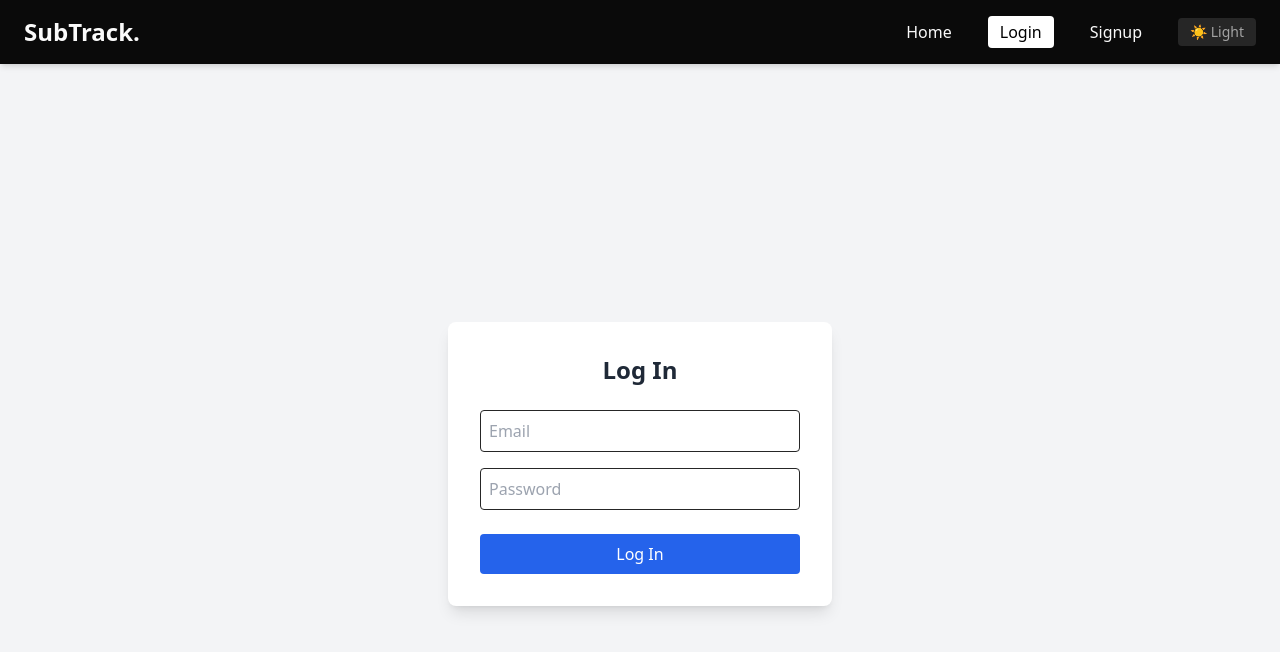
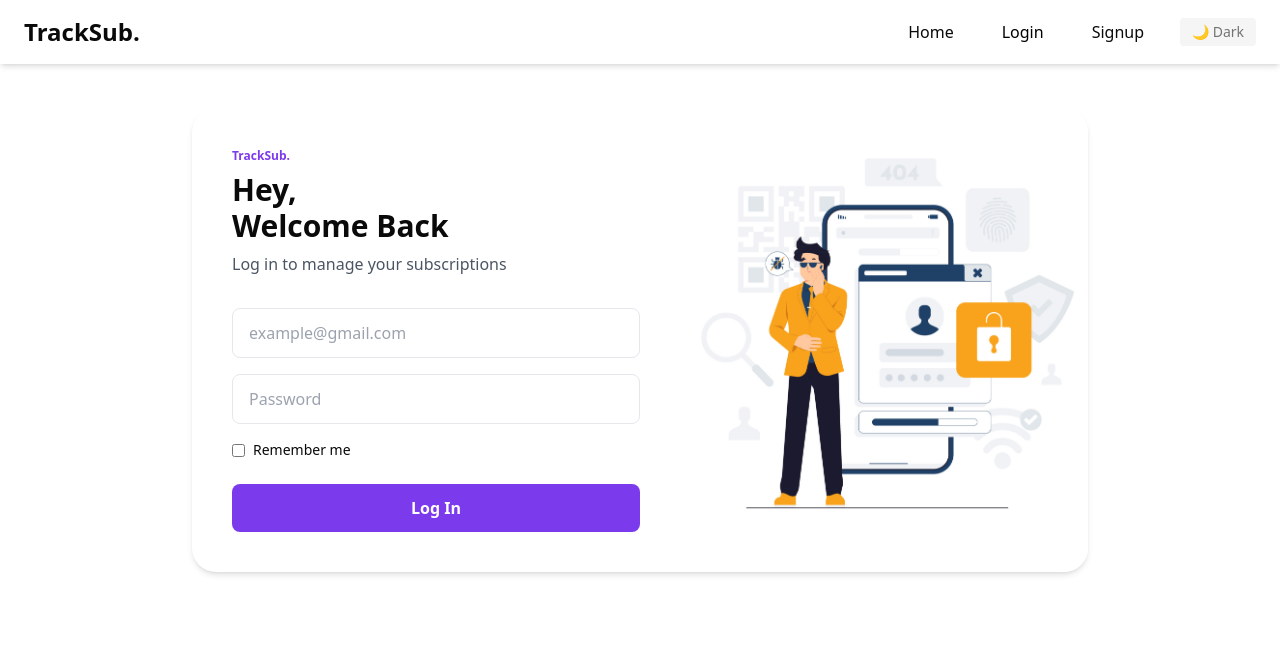
Before and after one commit to srivastava-aryan/Tracksub, a React (Vite) app in the folder tracksub-app/: page /login in a window 1280 px wide. Shown: the top 652 px of the page. Built offline with nearby package versions, Linux system fonts and the light colour scheme; no server answers.

Commit message:
few ui changes

```diff
--- a/tracksub-app/src/api/axiosInstance.js
+++ b/tracksub-app/src/api/axiosInstance.js
@@ -1,8 +1,8 @@
 import axios from "axios";
 
 const instance = axios.create({
-  //  baseURL: "http://localhost:5000/api",
-  baseURL:"https://tracksub-2u8x.onrender.com/api"
+   baseURL: "http://localhost:5000/api",
+  // baseURL:"https://tracksub-2u8x.onrender.com/api"
 });
 
 export default instance;
--- a/tracksub-app/src/components/Navbar.jsx
+++ b/tracksub-app/src/components/Navbar.jsx
@@ -1,22 +1,12 @@
-import { useEffect, useState } from "react";
 import { Link, useNavigate, useLocation } from "react-router-dom";
 import { useAuth } from "../context/AuthContext";
+import { useTheme } from "../context/ThemeContext";
 
 const Navbar = () => {
-
-  const [dark, setDark] = useState(true);
+  const { dark, toggleDark } = useTheme();
   const { user, logout } = useAuth();
   const navigate = useNavigate();
   const location = useLocation();
-
-  useEffect(() => {
-    const html = document.documentElement;
-    if (dark) {
-      html.classList.add("dark");
-    } else {
-      html.classList.remove("dark");
-    }
-  }, [dark]);
 
   const handleLogout = async () => {
     try {
@@ -29,7 +19,7 @@ const Navbar = () => {
 
   return (
     <nav className="bg-background text-foreground shadow-md px-6 py-4 flex justify-between items-center sticky top-0 z-50">
-      <h1 className="text-2xl font-bold">SubTrack.</h1>
+      <h1 className="text-2xl font-bold">TrackSub.</h1>
       <div className="space-x-6 flex items-center">
         <Link
           to="/"
@@ -45,13 +35,13 @@ const Navbar = () => {
             >
               Dashboard
             </Link>
-            <Link
+            {/* <Link
               to="/add"
               className={`px-3 py-1 rounded transition-colors ${location.pathname === "/add" ? "bg-white text-black" : "hover:text-blue-600 dark:hover:text-blue-400"}`}
             >
               Add
-            </Link>
-            <Link
+            </Link> */}
+            {/* <Link
               to="/tags"
               className={`px-3 py-1 rounded transition-colors ${location.pathname === "/tags" ? "bg-white text-black" : "hover:text-blue-600 dark:hover:text-blue-400"}`}
             >
@@ -62,7 +52,7 @@ const Navbar = () => {
               className={`px-3 py-1 rounded transition-colors ${location.pathname === "/profile" ? "bg-white text-black" : "hover:text-blue-600 dark:hover:text-blue-400"}`}
             >
               Profile
-            </Link>
+            </Link> */}
           </>
         )}
         {!user ? (
@@ -89,7 +79,7 @@ const Navbar = () => {
           </button>
         )}
         <button
-          onClick={() => setDark(!dark)}
+          onClick={toggleDark}
           className="bg-muted text-muted-foreground text-sm px-3 py-1 rounded hover:bg-accent hover:text-accent-foreground transition-colors"
         >
           {dark ? "☀️ Light" : "🌙 Dark"}
--- a/tracksub-app/src/components/app-sidebar.jsx
+++ b/tracksub-app/src/components/app-sidebar.jsx
@@ -2,6 +2,7 @@ import * as React from "react"
 import {
   ArrowUpCircleIcon,
   BarChartIcon,
+  BellDotIcon,
   CameraIcon,
   ClipboardListIcon,
   DatabaseIcon,
@@ -46,9 +47,9 @@ const AppData = ({ user }) => ({
       icon: HomeIcon,
     },
     {
-      title: "Lifecycle",
+      title: "Reminders",
       url: "#",
-      icon: ListIcon,
+      icon: BellDotIcon,
     },
     {
       title: "Analytics",
--- a/tracksub-app/src/context/SubscriptionContext.jsx
+++ b/tracksub-app/src/context/SubscriptionContext.jsx
@@ -14,6 +14,7 @@ export const SubscriptionProvider = ({ children }) => {
     if (!user) return;
     try {
       const res = await axios.get(`/subscriptions/${user.uid}`);
+      console.log("Fetched subscriptions:", res.data);
       setSubscriptions(res.data);
     } catch (err) {
       console.error("Fetch error:", err);
@@ -21,8 +22,10 @@ export const SubscriptionProvider = ({ children }) => {
   };
 
   const addSubscription = async (sub) => {
+    if (!user) return;
     try {
-      const res = await axios.post("/subscriptions", sub);
+      const res = await axios.post(`/subscriptions/${user.uid}`, sub);
+      console.log("Created subscription:", res.data);
       setSubscriptions((prev) => [...prev, res.data]);
       console.log("Submitting this data:", sub);
     } catch (err) {
--- /dev/null
+++ b/tracksub-app/src/context/ThemeContext.jsx
@@ -0,0 +1,44 @@
+import { createContext, useContext, useEffect, useState } from 'react';
+
+const ThemeContext = createContext();
+
+export function ThemeProvider({ children }) {
+  const [dark, setDark] = useState(() => {
+    // Check local storage first
+    const stored = localStorage.getItem('theme');
+    if (stored) {
+      return stored === 'dark';
+    }
+    // If no stored preference, check system preference
+    return window.matchMedia('(prefers-color-scheme: dark)').matches;
+  });
+
+  useEffect(() => {
+    const html = document.documentElement;
+    if (dark) {
+      html.classList.add('dark');
+      localStorage.setItem('theme', 'dark');
+    } else {
+      html.classList.remove('dark');
+      localStorage.setItem('theme', 'light');
+    }
+  }, [dark]);
+
+  const toggleDark = () => {
+    setDark(prev => !prev);
+  };
+
+  return (
+    <ThemeContext.Provider value={{ dark, toggleDark }}>
+      {children}
+    </ThemeContext.Provider>
+  );
+}
+
+export function useTheme() {
+  const context = useContext(ThemeContext);
+  if (context === undefined) {
+    throw new Error('useTheme must be used within a ThemeProvider');
+  }
+  return context;
+}
--- a/tracksub-app/src/main.jsx
+++ b/tracksub-app/src/main.jsx
@@ -4,13 +4,16 @@ import App from "./App.jsx";
 import "./index.css";
 import { AuthProvider } from "./context/AuthContext.jsx";
 import { SubscriptionProvider } from "./context/SubscriptionContext.jsx";
+import { ThemeProvider } from "./context/ThemeContext.jsx";
 
 ReactDOM.createRoot(document.getElementById("root")).render(
   <React.StrictMode>
-    <AuthProvider>
-      <SubscriptionProvider>
-        <App />
-      </SubscriptionProvider>
-    </AuthProvider>
+    <ThemeProvider>
+      <AuthProvider>
+        <SubscriptionProvider>
+          <App />
+        </SubscriptionProvider>
+      </AuthProvider>
+    </ThemeProvider>
   </React.StrictMode>
 );
--- a/tracksub-app/src/pages/Home.jsx
+++ b/tracksub-app/src/pages/Home.jsx
@@ -17,9 +17,9 @@ const Home = () => {
 
   return (
   <div className="min-h-screen flex flex-col items-center justify-center px-6 text-center bg-background text-foreground transition-colors">
-      <h1 className="text-5xl font-bold mb-5">Welcome to SubTrack.</h1>
+      <h1 className="text-5xl font-bold mb-5">Welcome to TrackSub.</h1>
   <p className="text-lg max-w-2xl text-muted-foreground mb-6 ">
-        SubTrack is your personal subscription manager that helps you keep track
+        TrackSub is your personal subscription manager that helps you keep track
         of all your recurring expenses in one place. Easily add your subscriptions,
         categorize them with tags, filter by services, and calculate your total
         monthly spending. Stay organized and never lose track of where your money goes!
--- a/tracksub-app/src/pages/Login.jsx
+++ b/tracksub-app/src/pages/Login.jsx
@@ -20,39 +20,186 @@ export default function Login() {
     }
   };
 
+  // return (
+  //   <div className="min-h-screen flex items-center justify-center bg-gray-100 dark:bg-gray-900">
+  //     <div className="bg-white rounded-3xl shadow-md flex w-full max-w-4xl overflow-hidden">
+  //       {/* Form Section */}
+  //       <div className="w-full md:w-1/2">
+  //         <form
+  //           onSubmit={handleLogin}
+  //           className="bg-white dark:bg-gray-800 p-8 rounded-lg shadow-lg w-full"
+  //         >
+  //           <h2 className="text-3xl font-bold mb-6 text-center text-gray-800 dark:text-white">
+  //             Welcome Back
+  //           </h2>
+  //           <p className="text-center text-gray-600 dark:text-gray-400 mb-8">
+  //             Log in to manage your subscriptions
+  //           </p>
+  //           {error && <p className="text-red-500 dark:text-red-400 mb-4">{error}</p>}
+  //           <input
+  //             type="email"
+  //             placeholder="Email"
+  //             className="w-full mb-4 p-3 rounded-lg border border-gray-300 dark:border-gray-600 dark:bg-gray-700 dark:text-white focus:outline-none focus:ring-2 focus:ring-blue-500 dark:focus:ring-blue-400"
+  //             value={email}
+  //             onChange={(e) => setEmail(e.target.value)}
+  //             required
+  //           />
+  //           <input
+  //             type="password"
+  //             placeholder="Password"
+  //             className="w-full mb-6 p-3 rounded-lg border border-gray-300 dark:border-gray-600 dark:bg-gray-700 dark:text-white focus:outline-none focus:ring-2 focus:ring-blue-500 dark:focus:ring-blue-400"
+  //             value={password}
+  //             onChange={(e) => setPassword(e.target.value)}
+  //             required
+  //           />
+  //           <button
+  //             type="submit"
+  //             className="w-full bg-blue-600 text-white p-3 rounded-lg text-lg font-semibold hover:bg-blue-700 transition-colors"
+  //           >
+  //             Log In
+  //           </button>
+  //         </form>
+  //       </div>
+  //       <div className="hidden md:flex md:w-1/2 justify-center items-center">
+  //         <img
+  //           src="/login.jpg"
+  //           alt="Login illustration"
+  //           className="w-full max-w-md dark:opacity-90 transition-opacity"
+  //         />
+  //       </div>
+  //     </div>
+  //   </div>
+  // );
   return (
-    <div className="flex items-center justify-center min-h-screen bg-gray-100 dark:bg-gray-900">
-      <form
-        onSubmit={handleLogin}
-        className="bg-white dark:bg-gray-800 p-8 rounded-lg shadow-lg w-full max-w-sm"
-      >
-        <h2 className="text-2xl font-bold mb-6 text-center text-gray-800 dark:text-white">
-          Log In
-        </h2>
-        {error && <p className="text-cyan-500 mb-4">{error}</p>}
+    <div className=" p-7 overflow-hidden flex items-center justify-center dark:bg-gray-900">
+      <div className="bg-white rounded-3xl shadow-md flex w-full max-w-4xl m-4 overflow-hidden">
+        {/* Left: Login Form */}
+        <div className="flex-1 p-10 flex flex-col justify-center dark:bg-gray-800">
+          <div className="mb-8">
+            <div className="font-bold text-xs text-violet-600 mb-2">TrackSub.</div>
+            <h2 className="text-3xl font-bold mb-2">Hey, <br />Welcome Back</h2>
+            <p className="text-gray-600 dark:text-gray-400">Log in to manage your subscriptions</p>
+            {error && <p className="text-red-500 dark:text-red-400 mb-4">{error}</p>}
+          </div>
+          <form onSubmit={handleLogin}>
+            <div className="mb-4">
               <input
+                className="w-full border border-gray-200 rounded-lg px-4 py-3 focus:outline-none focus:ring-2 focus:ring-violet-400"
                 type="email"
-          placeholder="Email"
-          className="w-full mb-4 p-2 rounded border dark:bg-gray-700 dark:text-white"
+                placeholder="example@gmail.com"
                 value={email}
                 onChange={(e) => setEmail(e.target.value)}
                 required
+                autoComplete="username"
               />
+            </div>
+            <div className="mb-4">
               <input
+                className="w-full border border-gray-200 rounded-lg px-4 py-3 focus:outline-none focus:ring-2 focus:ring-violet-400"
                 type="password"
                 placeholder="Password"
-          className="w-full mb-6 p-2 rounded border dark:bg-gray-700 dark:text-white"
                 value={password}
                 onChange={(e) => setPassword(e.target.value)}
                 required
+                // autoComplete="current-password"
               />
+            </div>
+            <div className="flex items-center justify-between mb-6">
+              <label className="flex items-center text-sm">
+                <input type="checkbox" className="mr-2 accent-violet-600" />
+                Remember me
+              </label>
+              {/* <a href="#" className="text-sm text-gray-500 hover:underline">
+                Forgot Password?
+              </a> */}
+            </div>
             <button
               type="submit"
-          className="w-full bg-blue-600 text-white p-2 rounded hover:bg-blue-700"
+              className="bg-violet-600 text-white w-full py-3 rounded-lg font-semibold hover:bg-violet-700 transition"
             >
               Log In
             </button>
           </form>
+          {/* <p className="mt-6 text-sm text-gray-600 text-center">
+            Don’t have an account? <a href="#" className="text-violet-600 font-semibold hover:underline">Sign Up</a>
+          </p> */}
+        </div>
+        {/* Right: Illustration */}
+        <div className="hidden md:flex flex-1 bg-gradient-to-tr from-violet-500 to-purple-400">
+          <img
+            src="/login.jpg"
+            alt="Login illustration"
+            className="w-full h-full object-cover dark:opacity-90 transition-opacity"
+          />
+        </div>
+      </div>
     </div>
   );
 }
+
+
+
+
+
+
+
+// return (
+//     <div className="min-h-screen flex items-center justify-center bg-gray-100">
+//       <div className="bg-white rounded-3xl shadow-md flex w-full max-w-4xl overflow-hidden">
+//         {/* Left: Login Form */}
+//         <div className="flex-1 p-10 flex flex-col justify-center">
+//           <div className="mb-8">
+//             <div className="font-bold text-xs text-violet-600 mb-2">Fingpr</div>
+//             <h2 className="text-3xl font-bold mb-2">Holla, <br />Welcome Back</h2>
+//             <p className="text-gray-600">Hey, welcome back to your special place</p>
+//           </div>
+//           <form>
+//             <div className="mb-4">
+//               <input
+//                 className="w-full border border-gray-200 rounded-lg px-4 py-3 focus:outline-none focus:ring-2 focus:ring-violet-400"
+//                 type="email"
+//                 placeholder="example@gmail.com"
+//                 value={email}
+//                 onChange={(e) => setEmail(e.target.value)}
+//                 required
+//                 autoComplete="username"
+//               />
+//             </div>
+//             <div className="mb-4">
+//               <input
+//                 className="w-full border border-gray-200 rounded-lg px-4 py-3 focus:outline-none focus:ring-2 focus:ring-violet-400"
+//                 type="password"
+//                 placeholder="Password"
+//                 value={password}
+//                 onChange={(e) => setPassword(e.target.value)}
+//                 required
+//                 // autoComplete="current-password"
+//               />
+//             </div>
+//             <div className="flex items-center justify-between mb-6">
+//               <label className="flex items-center text-sm">
+//                 <input type="checkbox" className="mr-2 accent-violet-600" />
+//                 Remember me
+//               </label>
+//               {/* <a href="#" className="text-sm text-gray-500 hover:underline">
+//                 Forgot Password?
+//               </a> */}
+//             </div>
+//             <button
+//               type="submit"
+//               className="bg-violet-600 text-white w-full py-3 rounded-lg font-semibold hover:bg-violet-700 transition"
+//             >
+//               Sign In
+//             </button>
+//           </form>
+//           {/* <p className="mt-6 text-sm text-gray-600 text-center">
+//             Don’t have an account? <a href="#" className="text-violet-600 font-semibold hover:underline">Sign Up</a>
+//           </p> */}
+//         </div>
+//         {/* Right: Illustration */}
+//         <div className="flex-1 bg-gradient-to-tr from-violet-500 to-purple-400 flex items-center justify-center">
+//           <img src="/login.jpg" alt="Login illustration" className="w-full max-w-md dark:opacity-90 transition-opacity" />
+//         </div>
+//       </div>
+//     </div>
+//   );
```
Also changed, not shown: tracksub-app/src/pages/Signup.jsx (+12 -3 lines), tracksub-app/public/login.jpg (added). Lines whose indentation alone changed are shown as unchanged.
